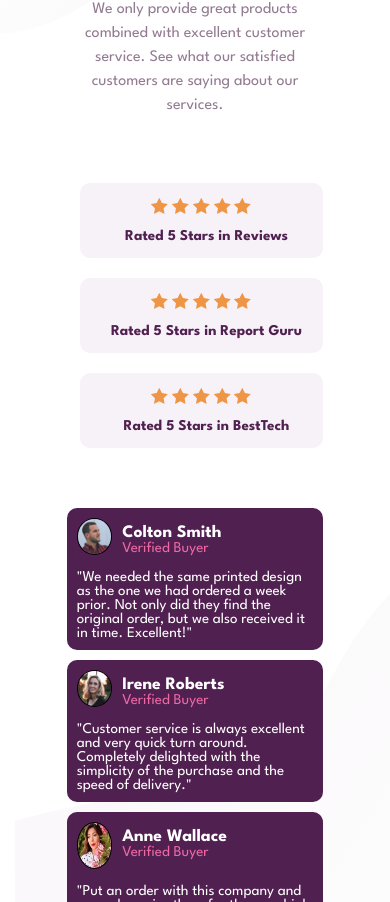
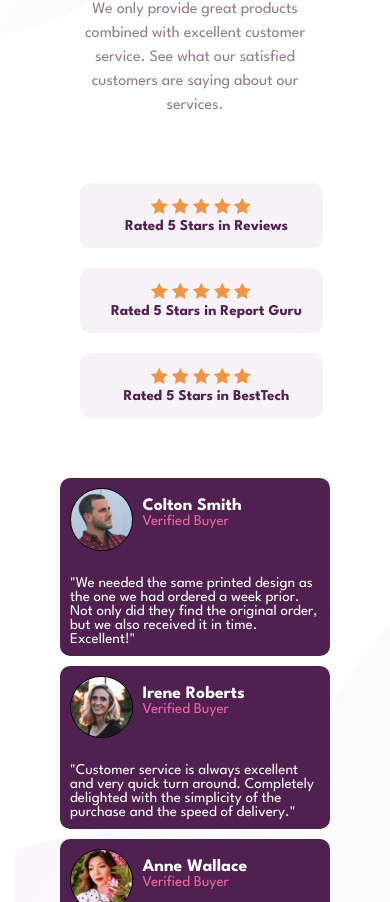
Before and after one commit to Cheche114/Social-Proof-Section-Master, a plain HTML site: page index.html in a window 390 px wide. Shown: the part 198-1100 px from the top of the page. Drawn offline with Linux system fonts and the light colour scheme.

Commit message:
Update style.css

```diff
--- a/css/style.css
+++ b/css/style.css
@@ -26,18 +26,8 @@ body{
     grid-template-columns: repeat(2, 1fr);
 }
 
-header{
-    display: flex;
-    margin-bottom: 15px;
-}
-
-header div{
-    padding: 7px 0 0 10px;
-}
-
 h1{
     font-size: 4em;
-    width: 100%;
     color: #502050;
     margin-bottom: 20px;
 }
@@ -106,17 +96,22 @@ h1{
     border-radius: 10px;
 }
 
-.box1 img,
-.box2 img,
-.box3 img{
+header{
+    display: flex;
+    margin-bottom: 15px;
+}
+
+header img{
     width: 15%;
     border: #000 1px solid;
     border-radius: 50%;
 }
 
-.box1 div p,
-.box2 div p,
-.box3 div p{
+header div{
+    padding: 10px;
+}
+
+header p{
     color: #ee68a4;
 }
 
@@ -133,7 +128,7 @@ h1{
     margin-top: 40px;
 }
 
-.box3 p{
+.content{
     padding-bottom: 10px;
 }
 
@@ -143,6 +138,27 @@ h1{
   }
 .attribution a {
     color: #000;
+}
+
+@media(max-width:768px){
+    .container{
+        display: flex;
+        flex-direction: column;
+    }
+
+    .review-5-star,
+    .report-5-star,
+    .tech-5-star {
+        flex-direction: column;
+        width: 100%;
+        margin: 20px;
+        text-align: center;
+    }
+
+    header img{
+        width: 25%;
+    }
+
 }
 
 @media (max-width:425px){
@@ -173,6 +189,7 @@ h1{
 
     #rated-5-star{
         align-self: center;
+        padding-roght: 15px;
     }
 
     .review-5-star,
@@ -180,24 +197,21 @@ h1{
     .tech-5-star {
         flex-direction: column;
         width: 90%;
-        margin: 20px;
         text-align: center;
-    }
-
-    .review-5-star img,
-    .report-5-star img,
-    .tech-5-star img{
-        margin-bottom: 10px;
     }
 
     #testimonials{
         flex-direction: column;
     }
 
+    header img{
+        margin-bottom: 10px;
+    }
+
     .box1, .box2, .box3{
         align-self: center;
         justify-self: center;
-        width: 95%;
+        width: 100%;
         margin: 5px;
     }
 }
```
